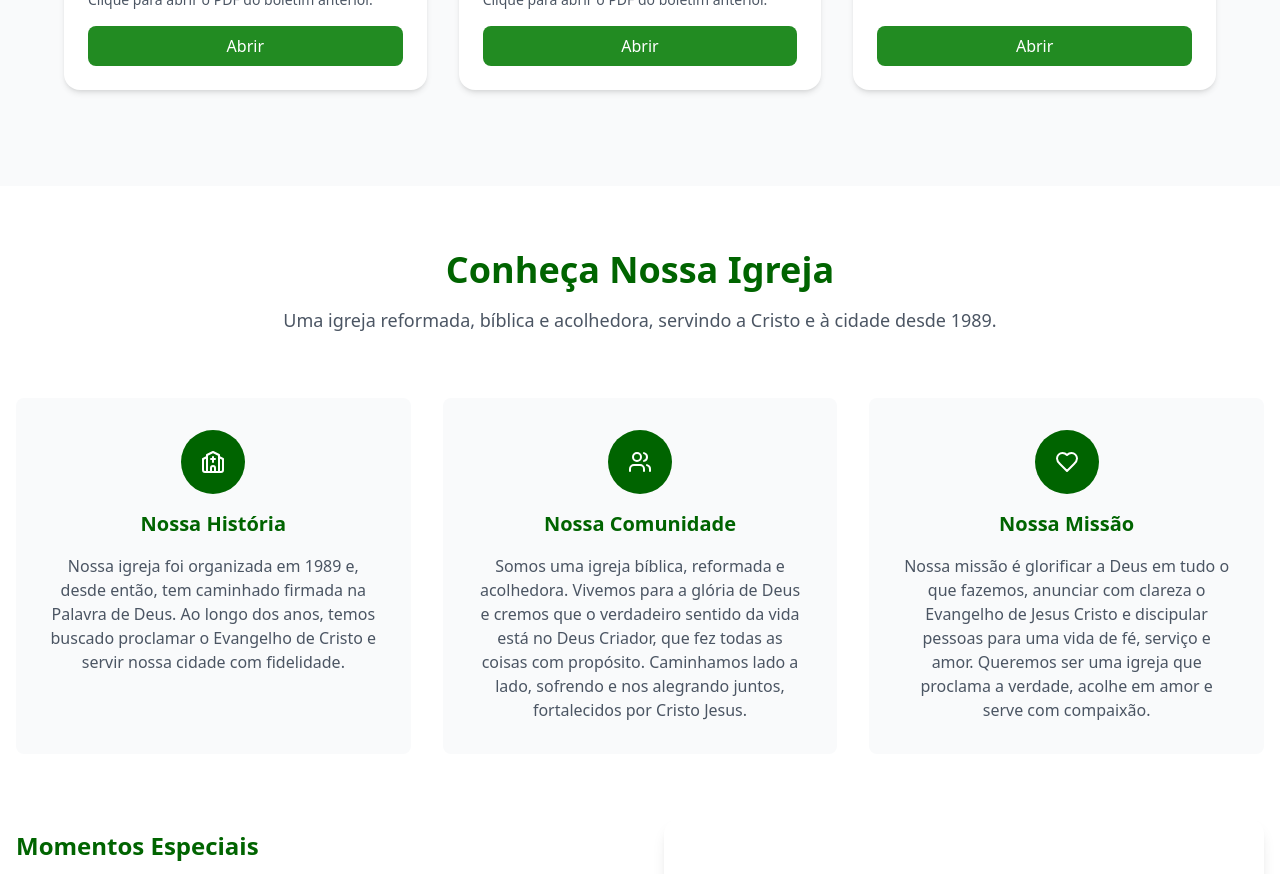
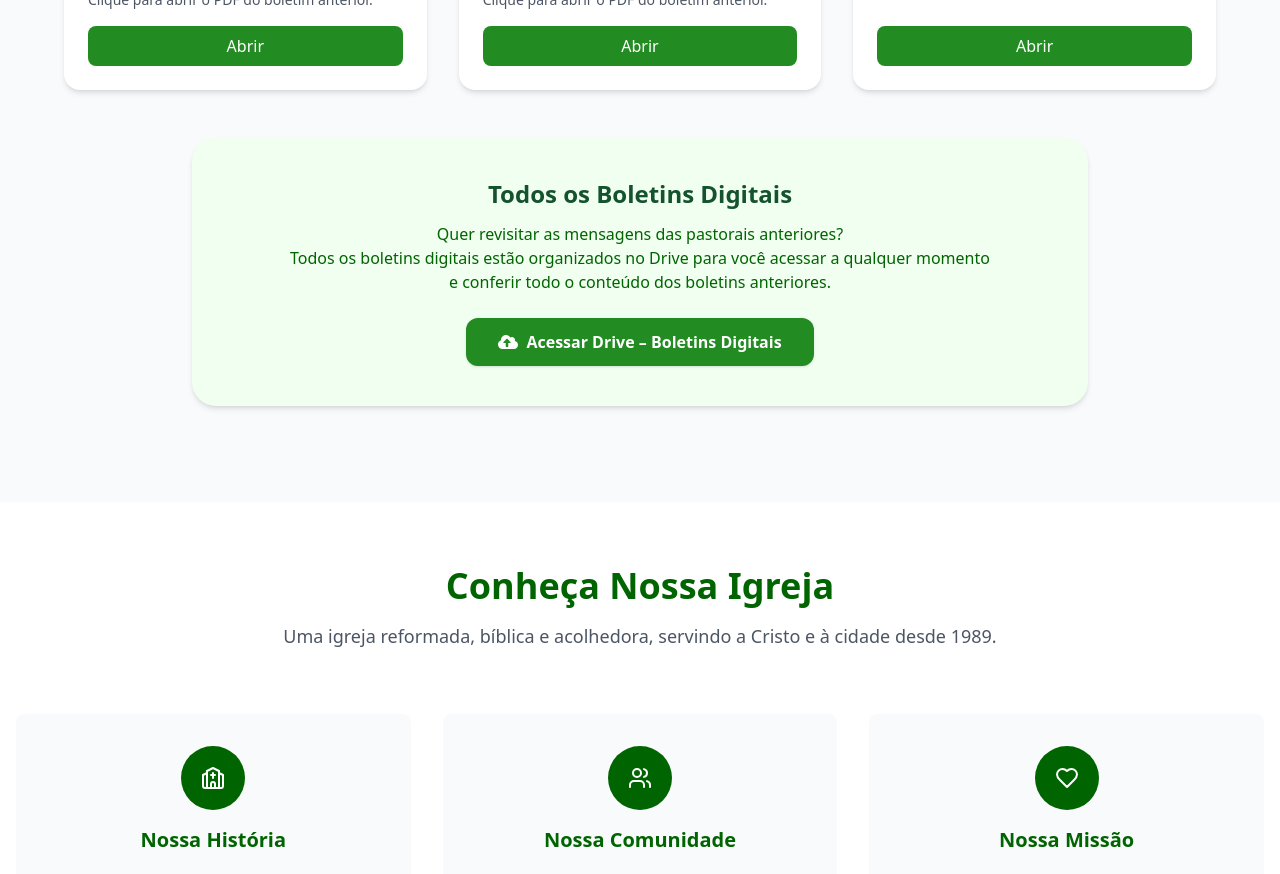
Before and after one commit to ViniciusMoraesTavares/Hub-boletim-ipbsg, a React (Vite) app: page / in a window 1280 px wide. Shown: the part 2660-3534 px from the top of the page. Built offline with nearby package versions, Linux system fonts and the light colour scheme; grey boxes are pictures that could not be loaded.

Commit message:
todos os boletins

```diff
--- a/src/components/BulletinSection.tsx
+++ b/src/components/BulletinSection.tsx
@@ -1,5 +1,6 @@
 import React from "react";
 import { FileText, ArrowRight } from "lucide-react";
+import { FaCloudUploadAlt } from "react-icons/fa";
 
 // PDFs
 import anterior1 from "/pdf/664 - Frustração ou fé - Boletim virtual.pdf";
@@ -69,8 +70,27 @@ const BulletinSection: React.FC = () => {
               </div>
             ))}
           </div>
+
+          {/* Todos os Boletins Digitais */}
+          <div className="mt-12 max-w-4xl mx-auto bg-green-50 rounded-3xl shadow-md p-10 text-center">
+            <h3 className="text-2xl font-bold text-green-900 mb-3">Todos os Boletins Digitais</h3>
+            <p className="text-green-800 mb-6">
+              Quer revisitar as mensagens das pastorais anteriores? <br />
+              Todos os boletins digitais estão organizados no Drive para você acessar a qualquer momento <br />
+              e conferir todo o conteúdo dos boletins anteriores.
+            </p>
+            <a
+              href="https://drive.google.com/drive/folders/1vgZMeqAMgOh8gdf_1yVfn--7Y-XlmN1J?usp=drive_link"
+              target="_blank"
+              rel="noopener noreferrer"
+              className="inline-flex items-center justify-center bg-green-700 hover:bg-green-600 text-white font-semibold px-8 py-3 rounded-xl shadow transition-colors duration-200"
+            >
+              <FaCloudUploadAlt size={20} className="mr-2" />
+              Acessar Drive – Boletins Digitais
+            </a>
+          </div>
+
         </div>
-
       </div>
     </section>
   );
```
